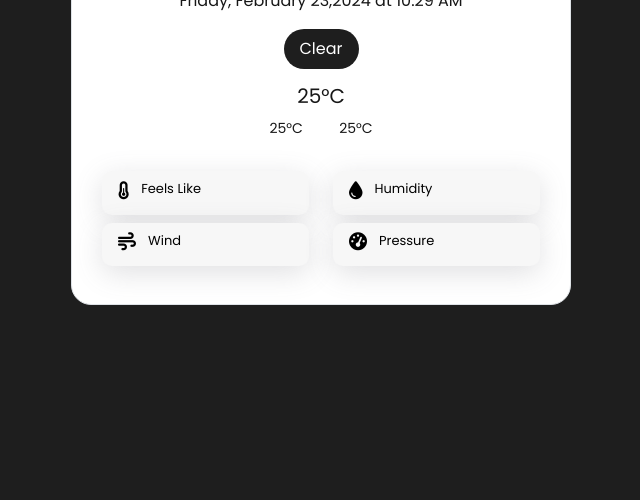
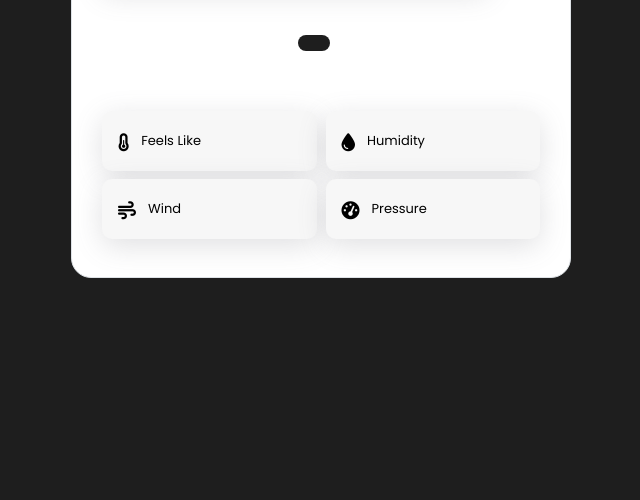
Before and after one commit to abdulrehman-codecrafter/Weather-app, a website: page index.html in a window 1280 px wide. Shown: the part 320-820 px from the top of the page, without its empty margins (319-959 px from the left). Drawn offline with nearby package versions, Linux system fonts and the light colour scheme; no server answers.

Commit message:
complete weather app

```diff
--- a/css/styles.css
+++ b/css/styles.css
@@ -13,6 +13,8 @@
 body {
   background: #1e1e1e;
   color: #171717;
+  padding-top: 20px;
+
 }
 
 .container{
@@ -22,7 +24,7 @@ body {
 .weather_app{
   width: 500px !important;
   border-radius: 20px;
-  padding:30px !important;
+  padding:30px 45px 30px 30px !important;
 }
 input {
   border: none;
@@ -72,12 +74,14 @@ input::placeholder {
   font-size: 13px;
   display: flex;
   align-items: center;
+  height: 60px;
+  padding-top:1rem !important;
   background: #1e1e1e;
   background-color: #f7f7f7;
   color: #000;
   border-radius: 10px;
   box-shadow: rgba(100, 100, 111, 0.2) 0px 7px 29px 0px;
-  padding-bottom: -10px !important;
+  margin-right: -15px !important ;
 }
 
 .weather_card >i{
--- a/index.html
+++ b/index.html
@@ -43,21 +43,21 @@
         </div>
 
         <div class="weather_app__result d-flex flex-column justify-content-center my-4 ">
-          <h2 class="city_name text-center">Narowal, Pakistan</h2>
+          <h2 class="city_name text-center"></h2>
           <p class="date_time text-center">
-            Friday, February 23,2024 at 10.29 AM
+
           </p>
           <div class="">
             <div class="d-flex justify-content-center">
-              <p class="weather_forecast">Clear</p>
+              <p class="weather_forecast"></p>
             </div>
             <div class="weather_icon d-flex justify-content-center"></div>
           </div>
           <div>
-            <p class="temp text-center">25&deg;C</p>
+            <p class="temp text-center"></p>
             <div class="min_max__temp text-center">
-              <p class="min_temp d-inline-block me-4">25&deg;C</p>
-              <p class="max_temp d-inline-block">25&deg;C</p>
+              <p class="min_temp d-inline-block me-4"></p>
+              <p class="max_temp d-inline-block"></p>
             </div>
           </div>
         </div>
@@ -65,7 +65,7 @@
         <div class="weather_app__details">
           <div class="row">
             <div class="col-sm-6">
-              <div class="weather_card ps-3 pt-2 mb-2 d-flex">
+              <div class="weather_card ps-3 pt-2 mb-2 ">
                 <i class="fa-solid fa-temperature-half"></i>
                 <div class="info">
                   <p>Feels Like</p>
@@ -75,7 +75,7 @@
             </div>
 
             <div class="col-sm-6">
-              <div class="weather_card ps-3 pt-2 mb-2 d-flex">
+              <div class="weather_card ps-3 pt-2 mb-2 ">
                 <i class="fa-solid fa-droplet"></i>
                 <div class="info">
                   <p>Humidity</p>
@@ -85,7 +85,7 @@
             </div>
 
             <div class="col-sm-6">
-              <div class="weather_card ps-3 pt-2 mb-2 d-flex">
+              <div class="weather_card ps-3 pt-2 mb-2 ">
                 <i class="fa-solid fa-wind"></i>
                 <div class="info">
                   <p>Wind</p>
@@ -95,7 +95,7 @@
             </div>
 
             <div class="col-sm-6">
-              <div class="weather_card ps-3 pt-2 mb-2 d-flex">
+              <div class="weather_card ps-3 pt-2 mb-2 ">
                 <i class="fa-solid fa-gauge-high"></i>
                 <div class="info">
                   <p>Pressure</p>
--- a/js/script.js
+++ b/js/script.js
@@ -36,7 +36,7 @@ const getWeatherData = async () => {
 
     const {name,sys,dt,timezone,weather,main,wind}=data
     if(!name){
-      return showToast("not found")
+      return showToast("City Not Found")
     }
 
     cityName.innerHTML = `${name}, ${getCountryName(sys.country)}`
@@ -51,8 +51,7 @@ const getWeatherData = async () => {
     w_wind.innerHTML=`${wind.speed} m/s`
     w_pressure.innerHTML=`${main.pressure} hPa`
   } catch(error){
-    showToast("Error In The House")
-  }
+    showToast("Oops! Something went wrong. Please try again later.");  }
 
 
 }
```
